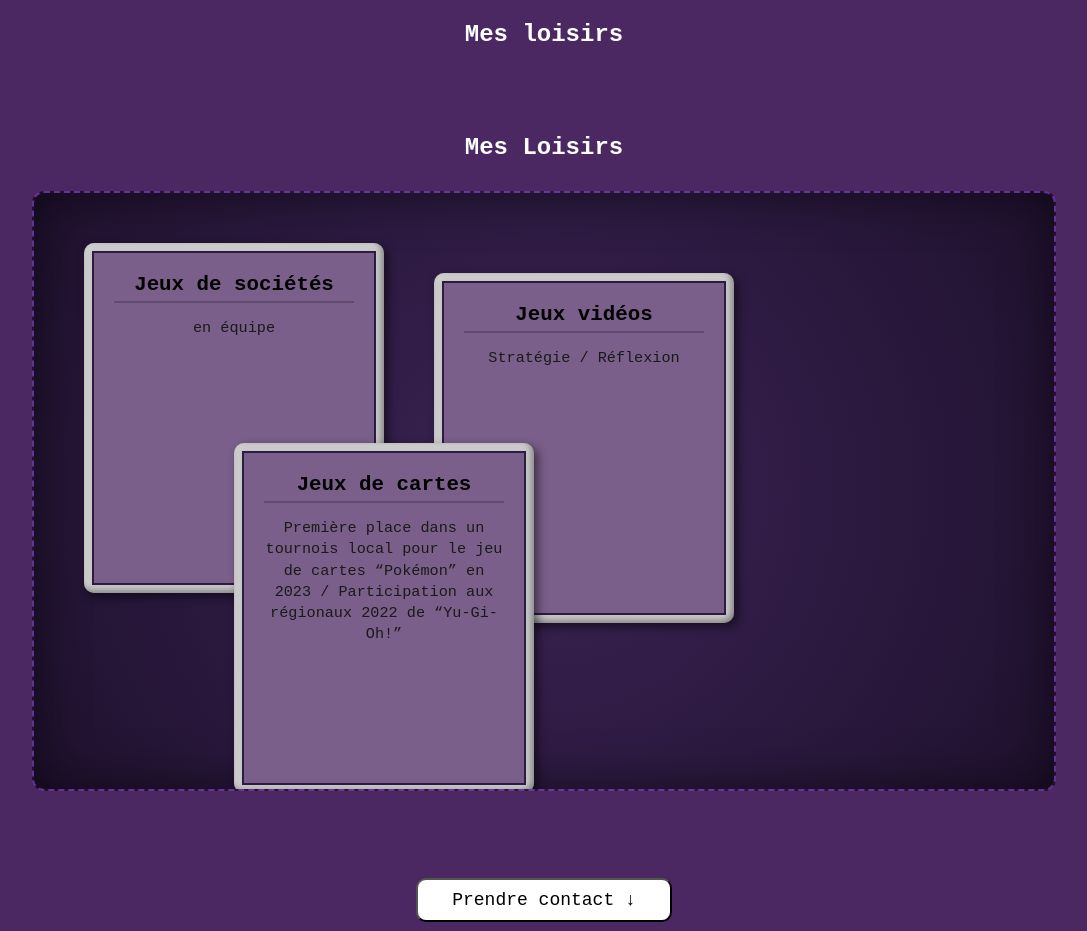
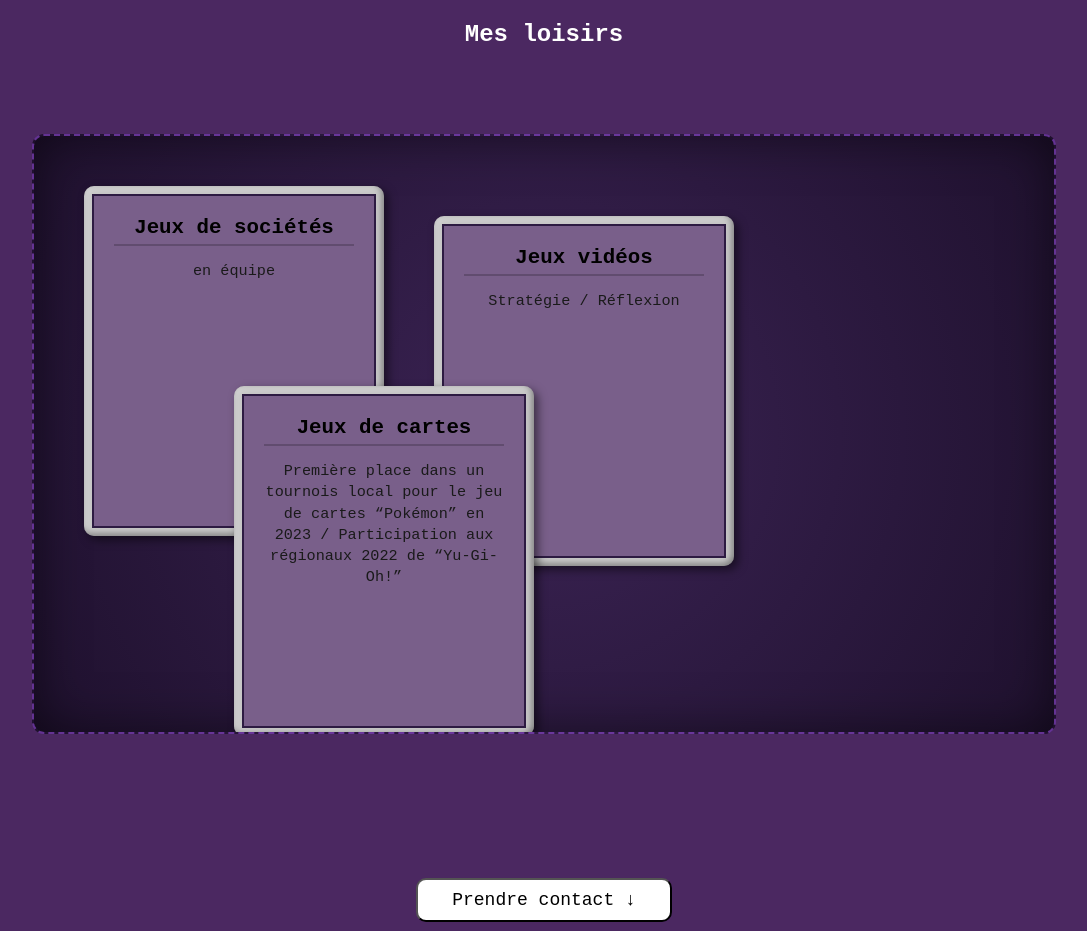
Before and after one commit to TrappyMadz/My-Portfolio, a Vue app: page / in a window 1280 px wide. Shown: the part 4780-5711 px from the top of the page, without its empty margins (96-1183 px from the left). Built offline with nearby package versions, Linux system fonts and the light colour scheme; a web font is replaced by a local one.

Commit message:
Remove 'Mes Loisirs' heading from hobbies section

```diff
--- a/src/components/MyHobbies.vue
+++ b/src/components/MyHobbies.vue
@@ -99,7 +99,6 @@ onUnmounted(() => {
 
 <template>
   <section class="hobbies-section">
-    <h2>Mes Loisirs</h2>
 
     <div class="playmat" ref="playmatRef">
 
```
